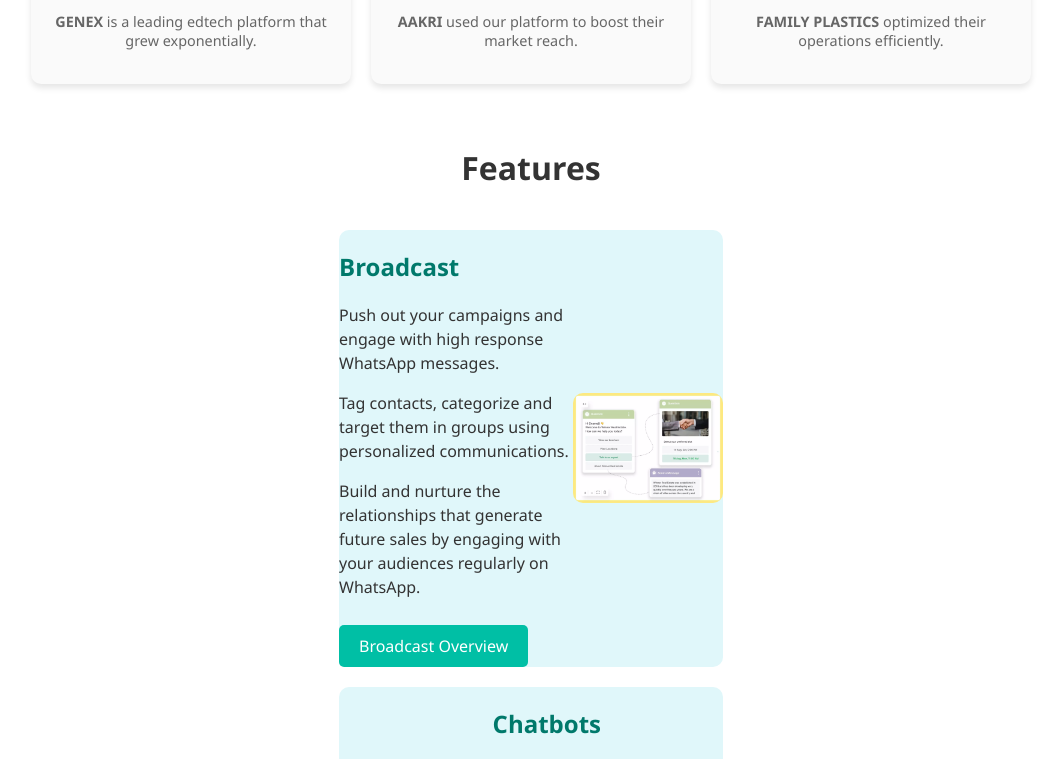
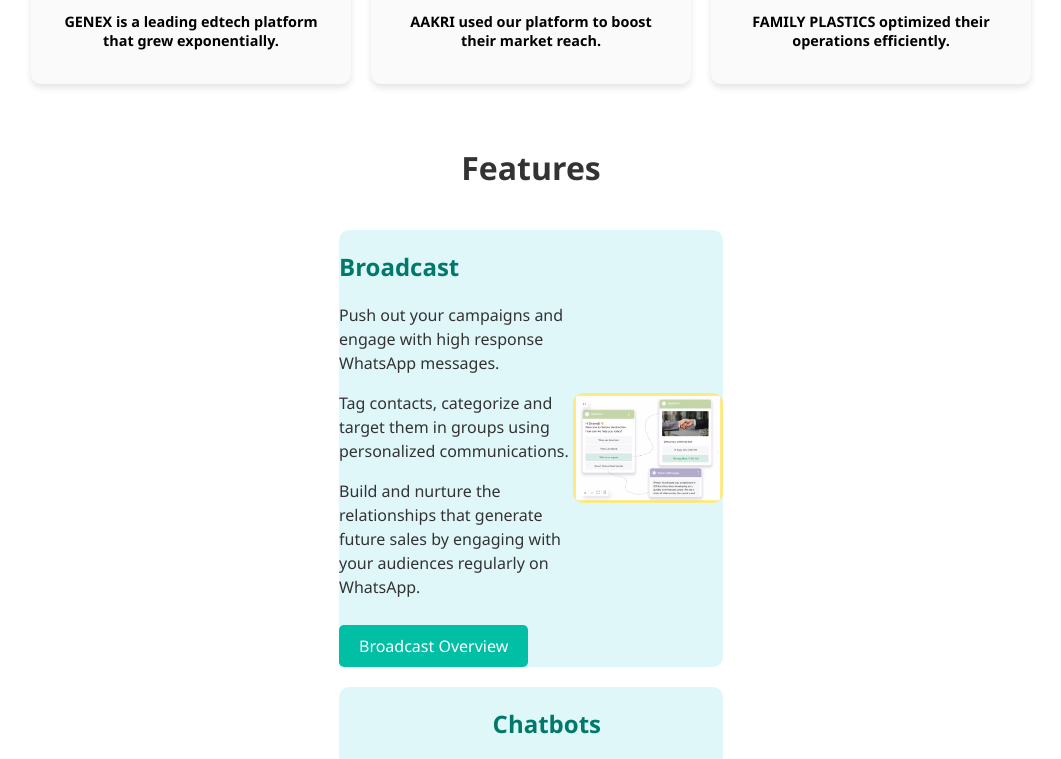
Before and after one commit to balpha11/frontend, a plain HTML site: page index.html in a window 1280 px wide. Shown: the part 1223-1982 px from the top of the page, without its empty margins (109-1170 px from the left). Drawn offline with Linux system fonts and the light colour scheme.

Commit message:
update index.html

```diff
--- a/index.html
+++ b/index.html
@@ -265,7 +265,14 @@
 
         .story p {
             font-size: 0.9em;
-            color: #666;
+            color: #000000;
+            font-weight: bold;
+            /* Make the text bold */
+        }
+
+        .story p strong {
+            font-weight: bolder;
+            /* Make the strong text even bolder */
         }
 
         .story:hover {
```
